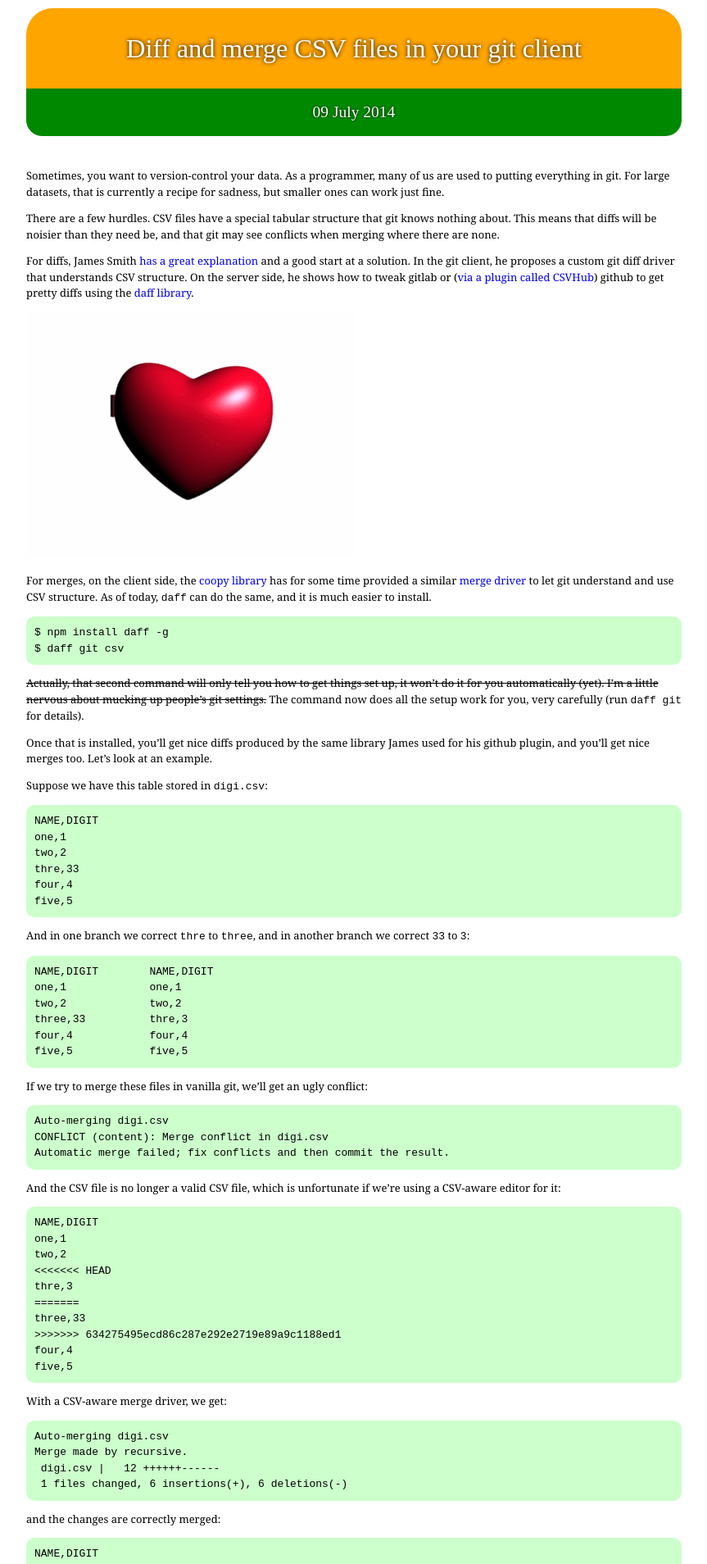
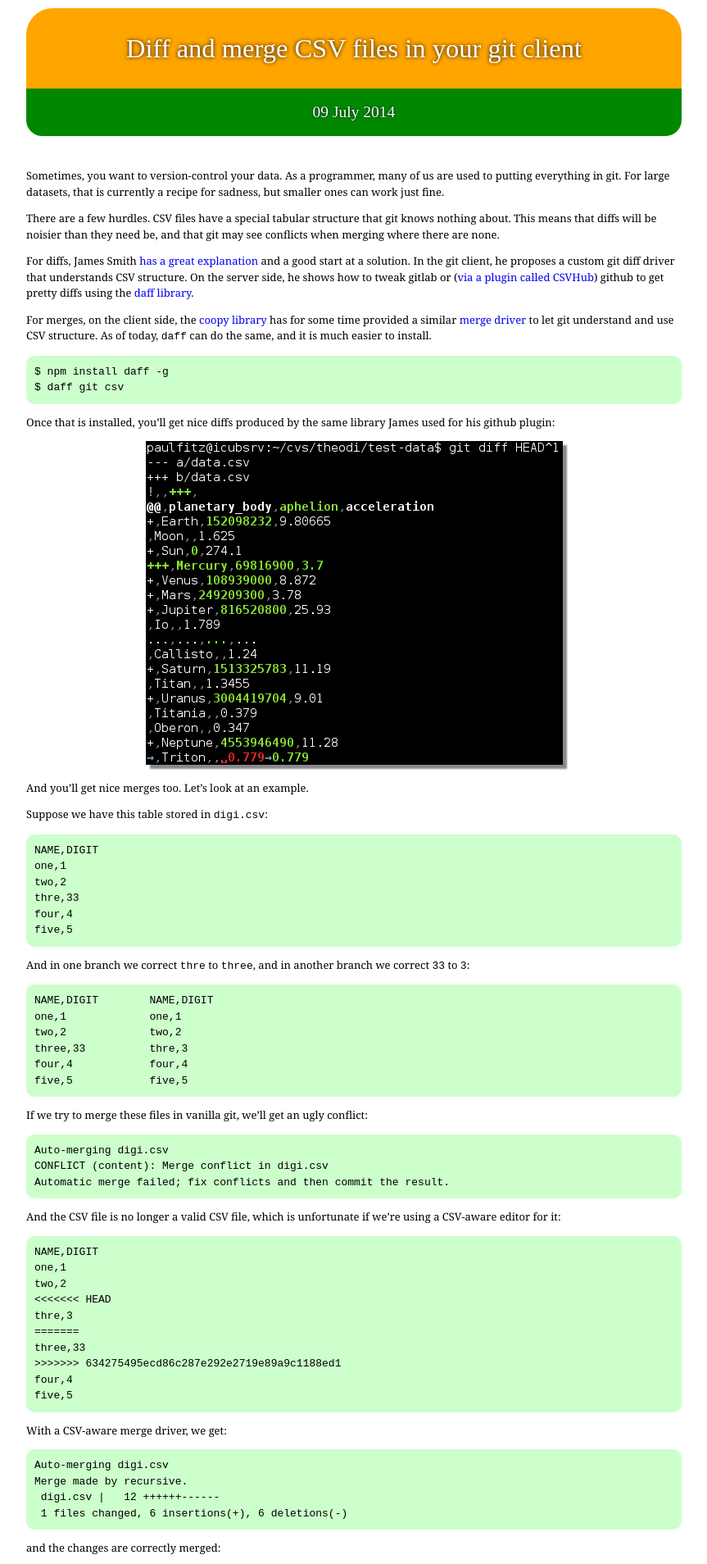
Before and after one commit to paulfitz/paulfitz.github.io, a Jekyll site: the page built from _posts/2014-07-09-diff-merge-csv.md, in a window 1280 px wide. Shown: the top 1908 px of the page at 82% size, without its empty margins (208-1071 px from the left). Built offline with Jekyll 4.4.1, drawn with Linux system fonts in a browser that asks for light colours; some web fonts are replaced.

Commit message:
update picture

```diff
--- a/_posts/2014-07-09-diff-merge-csv.md
+++ b/_posts/2014-07-09-diff-merge-csv.md
@@ -17,8 +17,6 @@ For diffs, James Smith [has a great explanation](http://theodi.org/blog/adapting
 he proposes a custom git diff driver that understands CSV structure.
 On the server side, he shows how to tweak gitlab or ([via a plugin called CSVHub](http://theodi.org/blog/csvhub-github-diffs-for-csv-files)) github to get pretty diffs using the [daff library](https://github.com/paulfitz/daff).
 
-![git hearts csv?](/images/git-hearts-csv.gif)
-
 For merges, on the client side, the [coopy library](http://share.find.coop) has
 for some time provided a similar [merge driver](http://share.find.coop/doc/tutorial_git.html) to let git understand and use CSV structure.  As of today,
 `daff` can do the same, and it is much easier to install.
@@ -28,14 +26,13 @@ $ npm install daff -g
 $ daff git csv
 ~~~
 
-<del>Actually, that second command will only tell you how to get things set up,
-it won't do it for you automatically (yet).  I'm a little nervous about
-mucking up people's git settings.</del> The command now does all the
-setup work for you, very carefully (run `daff git` for details).
+Once that is installed, you'll get nice diffs produced by the same
+library James used for his github plugin:
 
-Once that is installed, you'll get nice diffs produced by the same
-library James used for his github plugin, and you'll get nice merges
-too.  Let's look at an example.
+{:.figure}
+![Random diff](/images/random_diff.png)
+
+And you'll get nice merges too.  Let's look at an example.
 
 Suppose we have this table stored in `digi.csv`:
 
--- a/style/main.css
+++ b/style/main.css
@@ -256,6 +256,14 @@ p.show100 {
   padding-bottom: 4em;
 }
 
+p.figure, p.scale-image {
+  text-align: center;
+}
+
+p.figure img, p.max-image img, p.scale-image img {
+  box-shadow: 5px 5px 2px #888;
+}
+
 p.max-image img {
   width: 100%;
 }
```
Also changed, not shown: images/random_diff.png (added).
